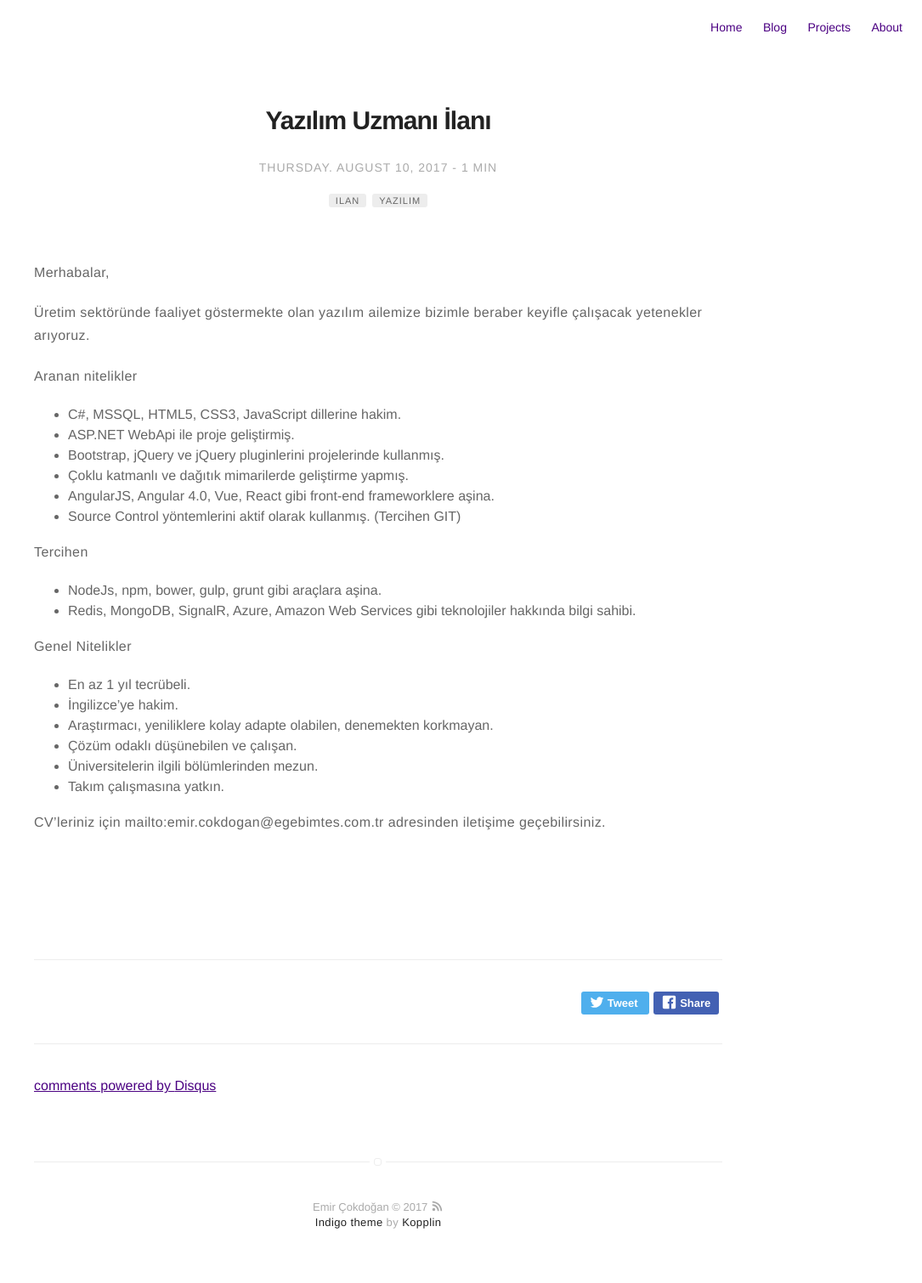
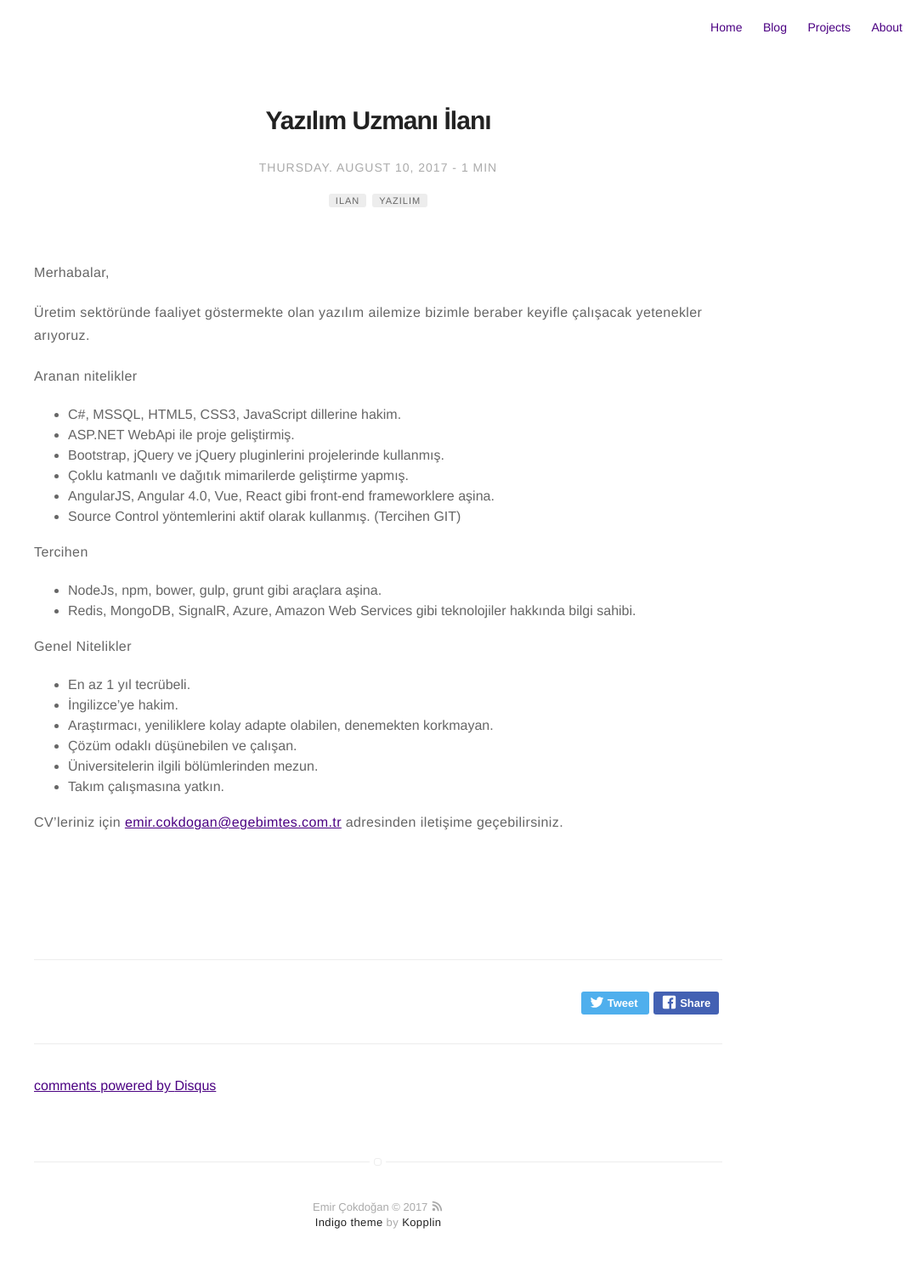
Before and after one commit to emircokdogan/emircokdogan.github.io, a Jekyll site: the page built from _posts/2017-08-10-yazilim-is-ilani.markdown, in a window 1280 px wide. Shown: the whole page at 85% size, without its empty margins (195-1280 px from the left). Built offline with Jekyll 4.4.1, drawn with Linux system fonts in a browser that asks for light colours; comment, search, counter and statistics services are not loaded.

Commit message:
mailto fix

```diff
--- a/_posts/2017-08-10-yazilim-is-ilani.markdown
+++ b/_posts/2017-08-10-yazilim-is-ilani.markdown
@@ -38,4 +38,4 @@ Genel Nitelikler
 * Üniversitelerin ilgili bölümlerinden mezun.
 * Takım çalışmasına yatkın.
 
-CV'leriniz için mailto:emir.cokdogan@egebimtes.com.tr adresinden iletişime geçebilirsiniz.
+CV'leriniz için [emir.cokdogan@egebimtes.com.tr](mailto:emir.cokdogan@egebimtes.com.tr) adresinden iletişime geçebilirsiniz.
```
